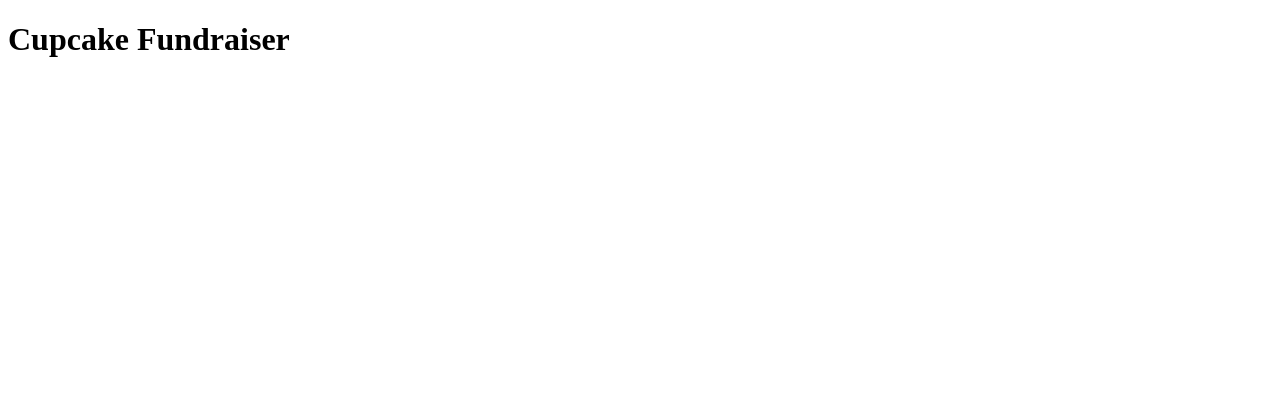
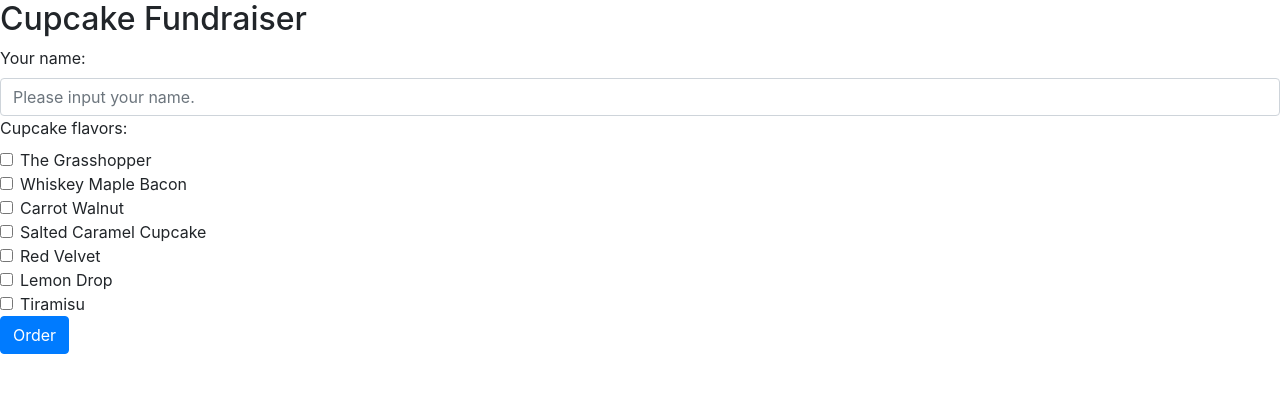
Before and after one commit to aliciaNB/cupcakes, a PHP site: page / in a window 1280 px wide. Shown: the top 393 px of the page. Run offline with PHP 8.4, Linux system fonts and the light colour scheme.

Commit message:
Added associative array to output cupcake flavors Additionally, added bootstrap and html structure to the form, and adjusted heading size.

```diff
--- a/index.php
+++ b/index.php
@@ -6,8 +6,58 @@
           content="width=device-width, user-scalable=no, initial-scale=1.0, maximum-scale=1.0, minimum-scale=1.0">
     <meta http-equiv="X-UA-Compatible" content="ie=edge">
     <title>Cupcake Fundraiser | Order Form</title>
+
+    <!--Bootstrap css styles-->
+    <link rel="stylesheet" href="https://stackpath.bootstrapcdn.com/bootstrap/4.3.1/css/bootstrap.min.css"
+          integrity="sha384-ggOyR0iXCbMQv3Xipma34MD+dH/1fQ784/j6cY/iJTQUOhcWr7x9JvoRxT2MZw1T" crossorigin="anonymous">
 </head>
 <body>
-    <h1>Cupcake Fundraiser</h1>
+    <h2>Cupcake Fundraiser</h2>
+    <div>
+        <!--ToDo: add method= to form, make form sticky with isset, clean up bootstrap styles (sizing/btn color)
+                db table + remaining assignment steps.
+        -->
+        <form>
+            <div>
+                <label for="name">Your name:</label>
+                <input class="form-control" type="text" id="name" placeholder="Please input your name.">
+            </div>
+            <div>
+                <label>Cupcake flavors:</label>
+                    <?php
+                    //declare an associative array to define values and labels for the cupcake flavors checkboxes
+                    $flavors = array(
+                        "grasshopper" => "The Grasshopper",
+                        "maple" => "Whiskey Maple Bacon",
+                        "carrot" => "Carrot Walnut",
+                        "caramel" => "Salted Caramel Cupcake",
+                        "velvet" => "Red Velvet",
+                        "lemon" => "Lemon Drop",
+                        "tiramisu" => "Tiramisu");
+
+                    //output the form checkboxes
+                    foreach($flavors as $key => $value) {
+                        echo '<div class="form-check">';
+                        echo '<input type="checkbox" class="form-check-input" id="' . $key . '" value="' . $key . '">';
+                        echo '<label class="form-check-label" for="' . $key . '">' . $value . '</label></div>';
+                    }
+
+                    ?>
+            </div>
+            <div>
+                <button type="submit" class="btn btn-primary">Order</button>
+            </div>
+        </form>
+    </div>
+    <!-- Bootstrap scripts -->
+    <script src="https://code.jquery.com/jquery-3.3.1.slim.min.js"
+            integrity="sha384-q8i/X+965DzO0rT7abK41JStQIAqVgRVzpbzo5smXKp4YfRvH+8abtTE1Pi6jizo"
+            crossorigin="anonymous"></script>
+    <script src="https://cdnjs.cloudflare.com/ajax/libs/popper.js/1.14.7/umd/popper.min.js"
+            integrity="sha384-UO2eT0CpHqdSJQ6hJty5KVphtPhzWj9WO1clHTMGa3JDZwrnQq4sF86dIHNDz0W1"
+            crossorigin="anonymous"></script>
+    <script src="https://stackpath.bootstrapcdn.com/bootstrap/4.3.1/js/bootstrap.min.js"
+            integrity="sha384-JjSmVgyd0p3pXB1rRibZUAYoIIy6OrQ6VrjIEaFf/nJGzIxFDsf4x0xIM+B07jRM"
+            crossorigin="anonymous"></script>
 </body>
 </html>
```
